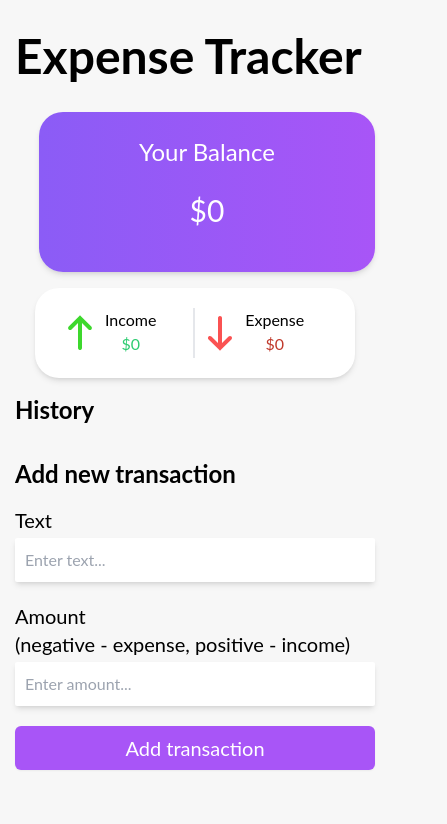
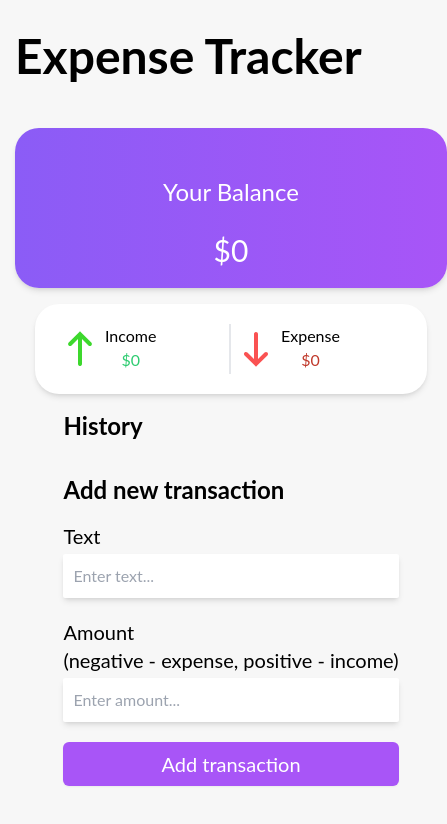
Before and after one commit to Coffeholic404/my_expenses, a Vue app: page / in a window 390 px wide. Shown: the top 824 px of the page, 447 px wide, since content can reach past the window. Built offline with nearby package versions, Linux system fonts and the light colour scheme.

Commit message:
chore: Update App.vue and style.css for responsive layout and UI improvements

```diff
--- a/src/App.vue
+++ b/src/App.vue
@@ -1,18 +1,18 @@
 <template>
   <Header />
   <main class=" container">
-    <section class=" my-4 max-w-lg  h-40 lg:max-w-full lg:flex bg-gradient-to-r from-violet-500 to-purple-500 rounded-3xl shadow-md xs:ml-6 ">
+    <section class=" my-4 max-w-lg  h-40 lg:max-w-full lg:flex bg-gradient-to-r from-violet-500 to-purple-500 rounded-3xl shadow-md  justify-self-stretch ">
       <Balance :total="total"/>
     </section>
     <div>
       <IncomeExpenses :income="+income" :expenses="+expenses"/>
     </div>
-  </main>
-  <section>
-    <TransactionList :transactions="transactions"
+    <section>
+      <TransactionList :transactions="transactions"
       @transactionDeleted="handleTransactionDeleted"/>
       <AddTransaction  @transactionSubmitted="handleTransactionSubmitted"/>
-  </section>
+    </section>
+  </main>
 </template>
 
 <script setup>
--- a/src/style.css
+++ b/src/style.css
@@ -54,3 +54,10 @@ body {
   .delete-btn:focus {
     outline: 0;
   }
+
+.container {
+  display: grid;
+  grid-template-columns: 1fr;
+  place-items: center;
+  justify-items: center;
+}
```
